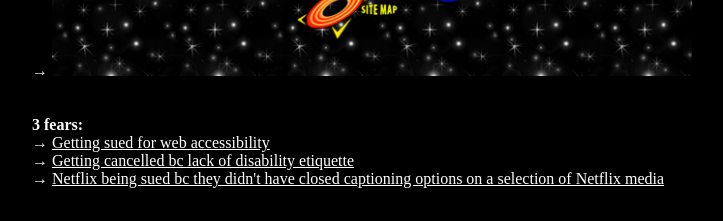
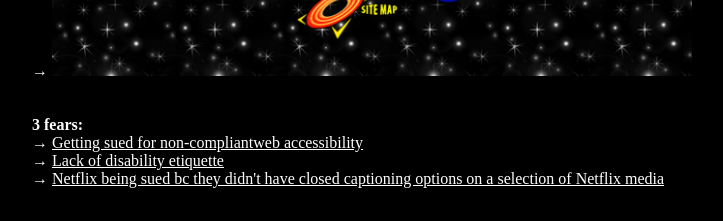
Before and after one commit to eileentran/dpdatalist, a plain HTML site: page index.html in a window 1280 px wide. Shown: the part 1780-2001 px from the top of the page, without its empty margins (0-723 px from the left). Drawn offline with Linux system fonts and the light colour scheme; a web font is replaced by a local one.

Commit message:
Update index.html

```diff
--- a/index.html
+++ b/index.html
@@ -40,8 +40,8 @@ week 1:
 <br><br>
 
 <b>3 fears:</b><br>
-→ <a href="https://cases.justia.com/federal/appellate-courts/ca9/17-55504/17-55504-2019-01-15.pdf?ts=1547575304"target="_blank">Getting sued for web accessibility</a><br>
-→ <a href="https://www.middlesexcc.edu/disability-services/disability-etiquette/"target="_blank">Getting cancelled bc lack of disability etiquette</a><br>
+→ <a href="https://cases.justia.com/federal/appellate-courts/ca9/17-55504/17-55504-2019-01-15.pdf?ts=1547575304"target="_blank">Getting sued for non-compliantweb accessibility</a><br>
+→ <a href="https://www.middlesexcc.edu/disability-services/disability-etiquette/"target="_blank">Lack of disability etiquette</a><br>
 → <a href="https://www.nad.org/2011/06/16/nad-files-disability-civil-rights-lawsuit-against-netflix/"target="_blank">Netflix being sued bc they didn't have closed captioning options on a selection of Netflix media</a><br>
 <br><br>
 
```
